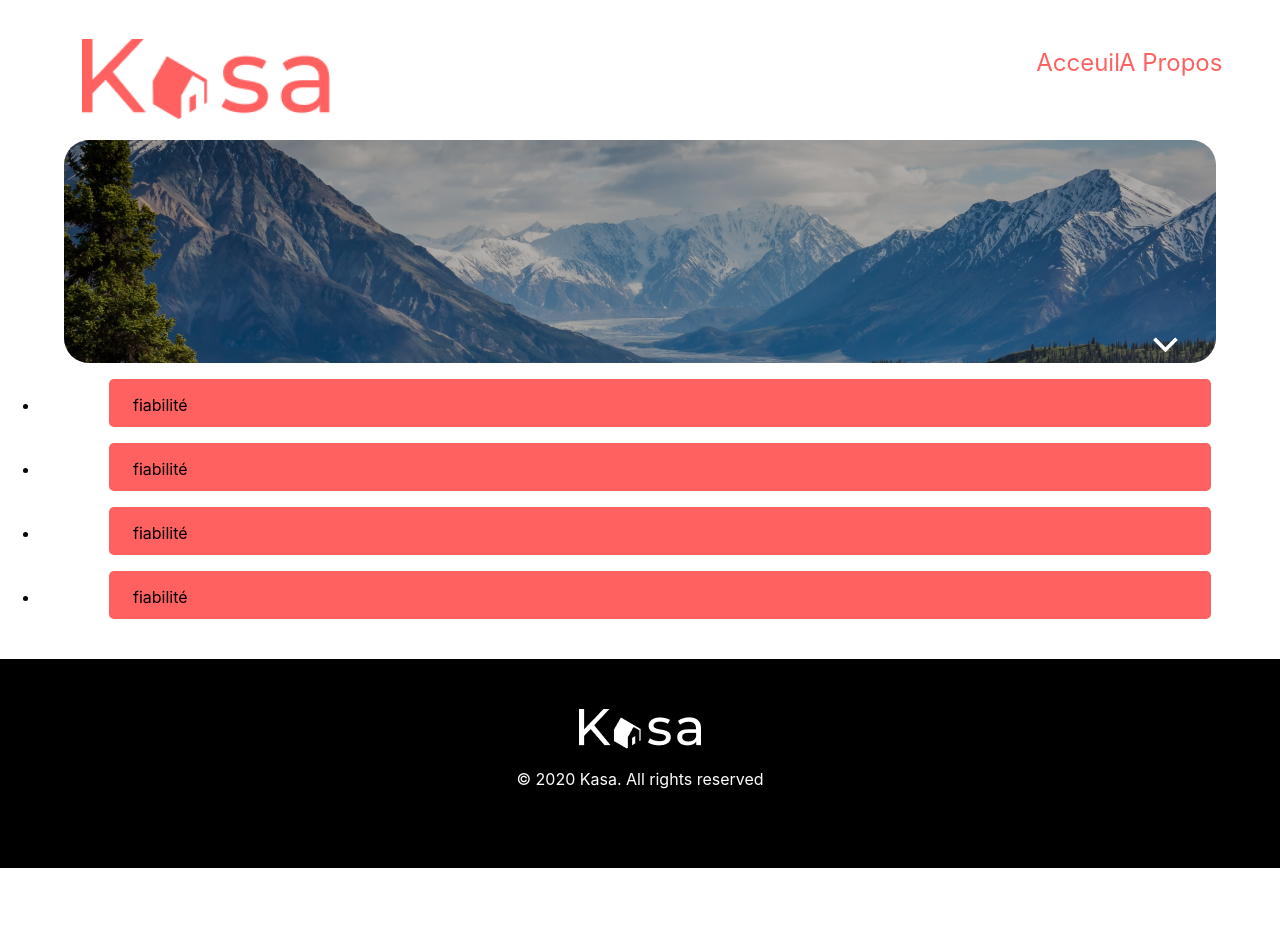
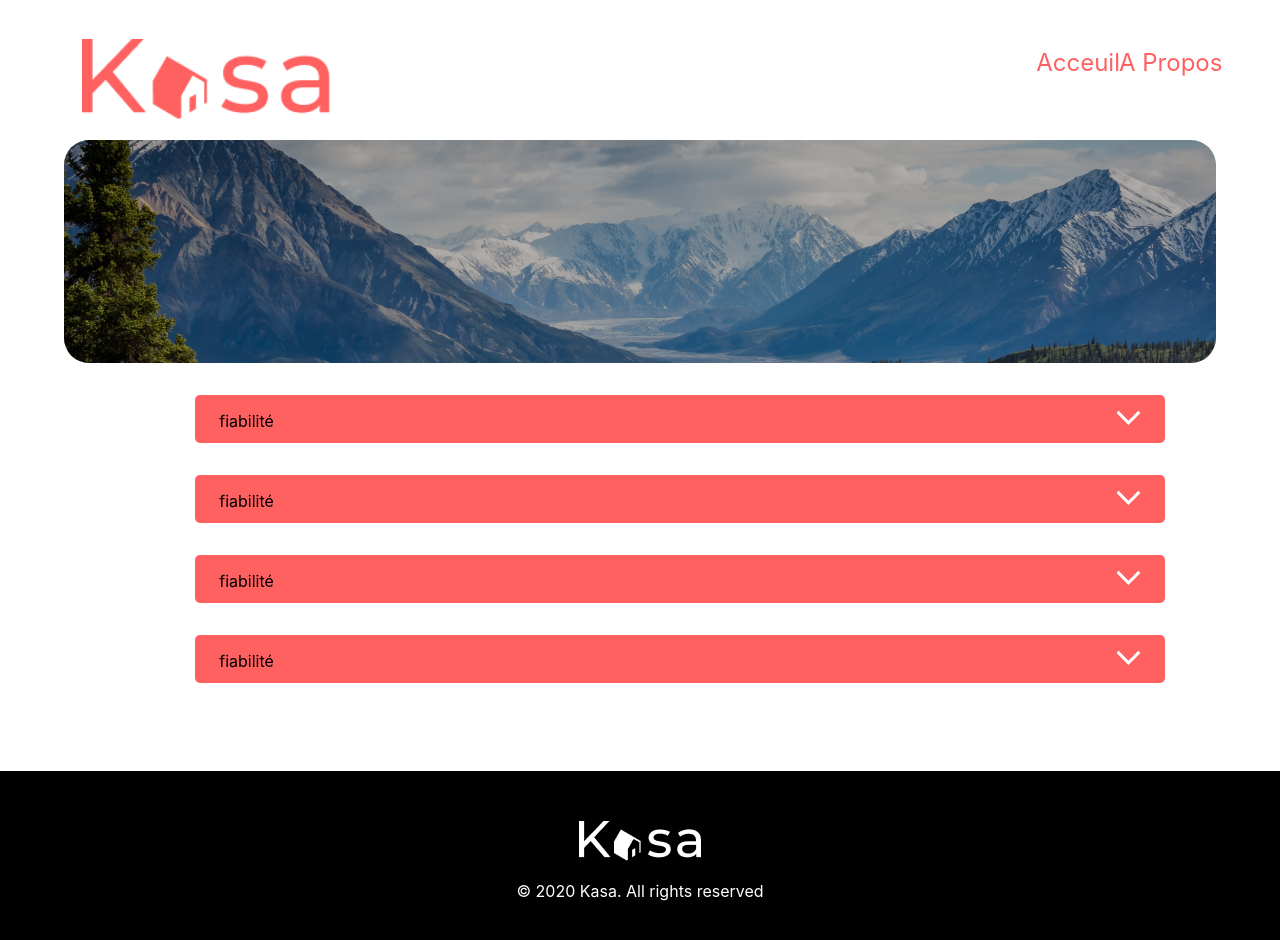
Before and after one commit to AndyRama/P11Training, a React (Create React App) app: page /About in a window 1280 px wide. Shown: the top 940 px of the page. Before the commit the page ends 868 px from the top, so only its background shows below. Built offline with nearby package versions, Linux system fonts and the light colour scheme.

Commit message:
[enhancement] create collapse component and clean code

```diff
--- a/src/components/Banner/Banner.jsx
+++ b/src/components/Banner/Banner.jsx
@@ -1,7 +1,5 @@
 import './Banner.scss'
 import React from "react";
-// import imageBanner from "assets/images/BannerHome.png";
-// import imageBanner from "assets/images/BannerAbout.png";
 
 const Banner = ({ image, text, page }) => {
 
--- a/src/components/Collapse/Collapse.js
+++ /dev/null
@@ -1,19 +0,0 @@
-import React from "react";
-import ChevronIcon from "components/Icons/Chevron";
-
-import "./Collapse.scss"
-
-function Collapse(props){
-  return(
-    <li >
-      <div className="list-item">
-        <p>{ props.title }</p>
-        <div className="icon-wrapper">
-          < ChevronIcon/>
-        </div>
-      </div>
-    </li>
-  )
-}
-
-export default Collapse;
--- /dev/null
+++ b/src/components/Collapse/Collapse.jsx
@@ -0,0 +1,30 @@
+import React, { useState } from "react";
+import ChevronIcon from "components/Icons/Chevron";
+
+import "./Collapse.scss"
+
+function Collapse(props){
+
+  const [open, setOpen] = useState(false);
+  const toggle = () => {
+    setOpen(!open);
+  }
+
+  return(
+    <li >
+      <div className="list-item" onClick={toggle}>
+        <p>{ props.title }</p>
+        <div className={open ? 'reverse icon-wrapper': 'icon-wrapper'} >
+          < ChevronIcon/>
+        </div>
+      </div>
+      {open &&(
+        <div className="Collapsed-text">
+          <p>{props.text}</p>
+        </div>
+      )}
+    </li>
+  )
+}
+
+export default Collapse;
--- a/src/components/Collapse/Collapse.scss
+++ b/src/components/Collapse/Collapse.scss
@@ -9,11 +9,39 @@
   height: 48px;
   justify-content: space-between;
   text-decoration: none;
+  width: 90%;
 }
 
 .icon-wrapper {
-  top: 42%;
-  position: absolute;
-  right: 8%;
+  position: relative;
+  top: 30%;
+  right: 0%;
+}
 
+.list-wrapper {
+  list-style: none;
+  display: block;
+  margin-bottom: 88px;
+  width: 80%;
+  position: relative;
+  left: 10%;
+
+  li {
+    margin: 32px 0;
+  }
 }
+
+.collapsed-text {
+  height: 0;
+  width: 90%;
+  height:auto;
+  margin:0 auto;
+  color: #ff6060;
+  background-color: #f7f7f7;
+  padding: 23px;
+  border-radius: 5px;
+
+  p {
+    font-size: 24px;
+  }
+}
--- a/src/components/Icons/Chevron.js
+++ b/src/components/Icons/Chevron.jsx
@@ -5,7 +5,6 @@ function ChevronIcon() {
     <svg width="25" height="15" viewBox="0 0 25 15" fill="none" xmlns="http://www.w3.org/2000/svg">
     <path d="M2.6635 0.859489L0.530579 3.00462L12.4605 14.9233L24.3904 2.99257L22.2575 0.859489L12.4605 10.6572L2.6635 0.859489Z" fill="white"/>
     </svg>
-
   )
 }
 
--- a/src/components/Navbar/Navbar.scss
+++ b/src/components/Navbar/Navbar.scss
@@ -9,7 +9,6 @@
   height: 80px;
   background-color: white;
   padding: 10px 48px;
-
 
   img {
     height: 80px;
@@ -38,7 +37,6 @@
 }
 
 .About-page {
-
   list-style: none;
   margin: 0 32px;
   color: #FF6060;
@@ -49,7 +47,4 @@
   position: absolute;
   top: 1%;
   right: 2%;
-
-
-
 }
```
Also changed, not shown: src/pages/About/About.jsx (renamed from src/pages/About/About.js, +7 -8 lines), src/App.jsx (renamed from src/App.js), src/components/Footer/Footer.jsx (renamed from src/components/Footer/Footer.js), 1 other file (tests, documents, lock files or other folders).
